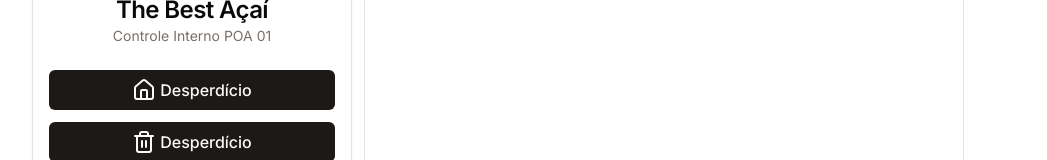
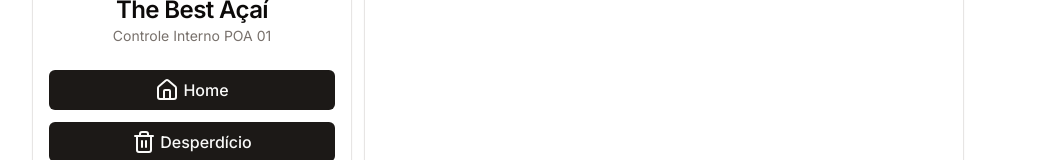
Before and after one commit to valmojr/nextjs-the_best_store, a Next.js app: page / in a window 1280 px wide. Shown: the part 131-291 px from the top of the page, without its empty margins (116-1163 px from the left). Built offline with nearby package versions, Linux system fonts and the light colour scheme.

Commit message:
fixed sidemenu links

```diff
--- a/src/app/layout.tsx
+++ b/src/app/layout.tsx
@@ -77,7 +77,7 @@
                 className="w-full gap-1 h-16 lg:h-10 lg:text-[1rem] text-[0rem]"
               >
                 <Home />
-                Desperdício
+                Home
               </LinkButton>
               <LinkButton
                 href="/waste"
```
